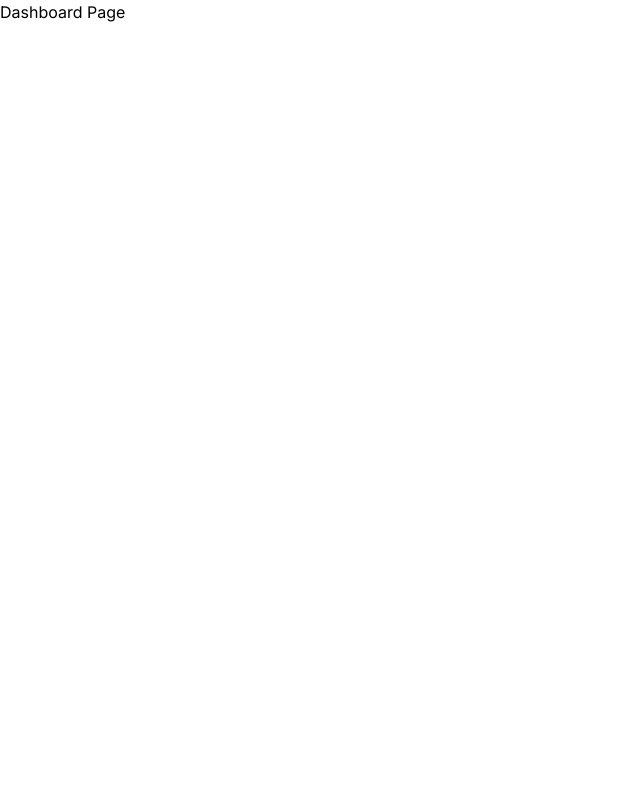
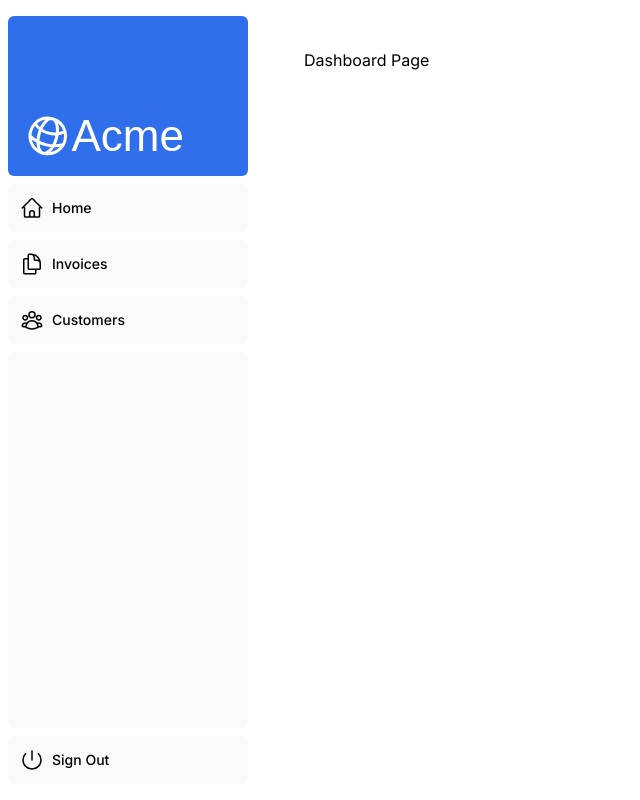
Before and after one commit to Mateusz-11/NextJS-webapp-course, a Next.js app in the folder nextjs-dashboard/: page /dashboard in a window 1280 px wide. Shown: the whole page, without its empty margins (0-640 px from the left). Built offline with nearby package versions, Linux system fonts and the light colour scheme; a web font is replaced by a local one.

Commit message:
Creating the dashboard layout

```diff
--- /dev/null
+++ b/nextjs-dashboard/app/dashboard/layout.tsx
@@ -0,0 +1,12 @@
+import SideNav from '@/app/ui/dashboard/sidenav';
+
+export default function Layout({ children }: { children: React.ReactNode }) {
+  return (
+    <div className="flx-col flex h-screen md:flex-row md:overflow-hidden">
+      <div className="w-full flex-none md:w-64">
+        <SideNav />
+      </div>
+      <div className="flex-grow p-6 md:overflow-y-auto md:p-12">{children}</div>
+    </div>
+  );
+}
```
